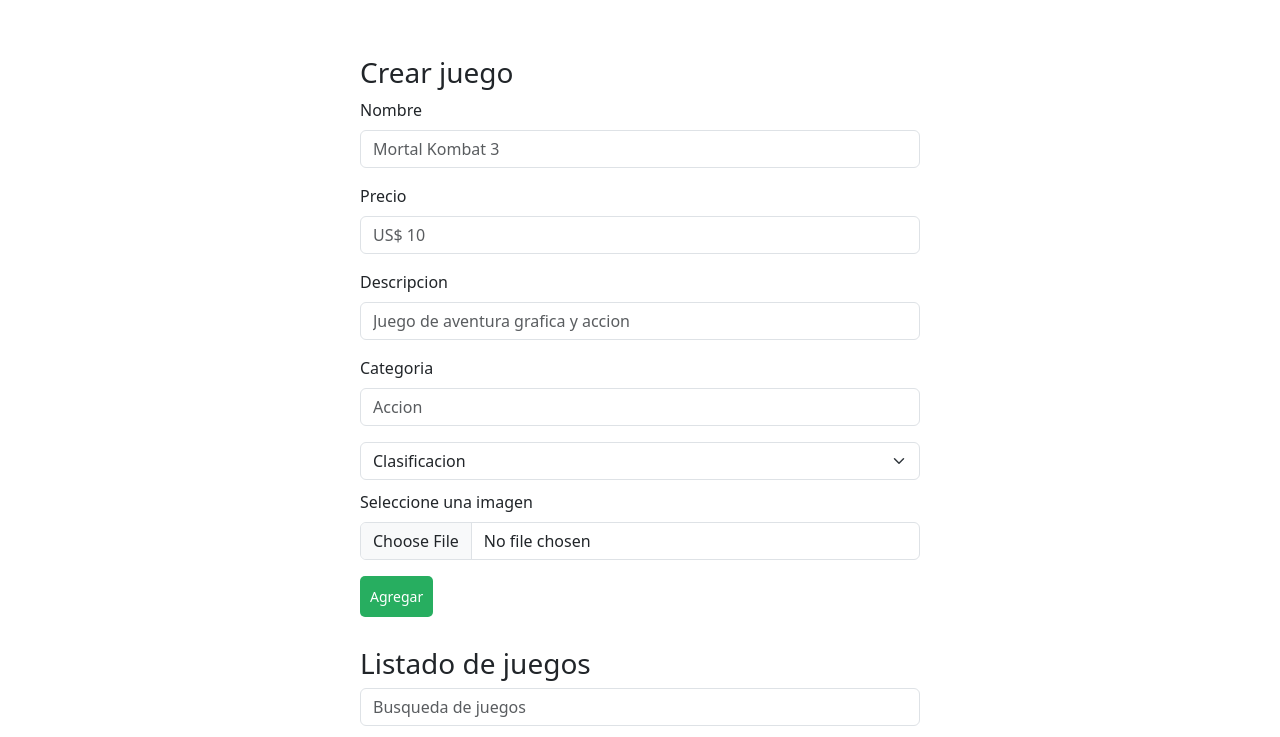
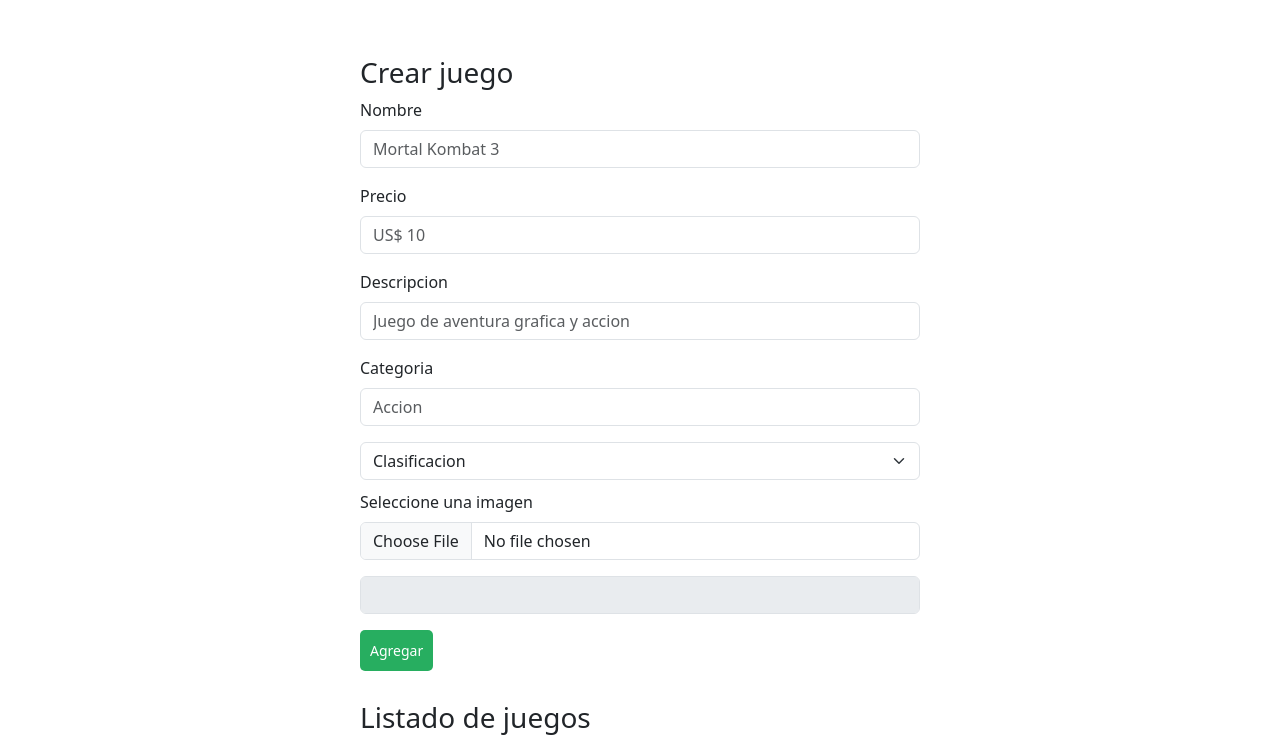
Before and after one commit to Fernando-Bonilla/Obligatorio-grupal-semestre-1---Juli-y-Fer, a website: page trabajo-grupal/pages/admin.html in a window 1280 px wide. Shown: the part 80-817 px from the top of the page. Drawn offline with nearby package versions, Linux system fonts and the light colour scheme.

Commit message:
added a hidden input to be loaded with an ID, if it's empty will create a new game, if not a game will be modified

```diff
--- a/trabajo-grupal/css/styles.css
+++ b/trabajo-grupal/css/styles.css
@@ -296,6 +296,10 @@ button[type="submit"]:hover {
     margin-bottom: 10px;
 }
 
+#input-with-id-game {
+   /* display: none;*/
+}
+
 /*seccion listado de games*/
 td {
     align-content: center;
--- a/trabajo-grupal/js/admin.js
+++ b/trabajo-grupal/js/admin.js
@@ -160,6 +160,8 @@ document.addEventListener('DOMContentLoaded', () => {
             document.getElementById('formGroupExampleInput3').value = game[0].description;
             document.getElementById('formGroupExampleInput4').value = category;
             document.getElementById('select-with-game-clasification').value = clasificacion;
+            //cargamos el id del game en este input que esta con display = none,
+            document.getElementById('input-with-id-game').value = game[0].id;
             //document.getElementById('formFileCreateGame').value = game[0].imgSrc.replace('img/', "");
 
             let title = document.getElementById('title-crear-juego');
@@ -167,7 +169,7 @@ document.addEventListener('DOMContentLoaded', () => {
             let button = document.getElementById('crear-juego');
             button.innerHTML = 'Modificar';
 
-            //Esto hace que al hacer click en el boton modificar, la pagina haga scroll hasta arriba, que es donde esta el formulario con los datos cargagos para modificar
+            //Esto hace que al hacer click en el boton modificar, la pagina haga scroll hasta arriba, que es donde esta el formulario con los datos cargados para modificar
             window.scrollTo({
                 top: 0,
                 behavior: "smooth",
--- a/trabajo-grupal/pages/admin.html
+++ b/trabajo-grupal/pages/admin.html
@@ -52,6 +52,10 @@
                     <label for="formFile" class="form-label">Seleccione una imagen</label>
                     <input class="form-control" type="file" id="formFileCreateGame">
                 </div>
+                <!-- Usamos este input que esta escondido, si esta vacio, entonces se crea un juego nuevo, si tiene un valor entonces va a modificar un juego ya creado -->
+                <div class="mb-3">
+                    <input type="number" disabled class="form-control" id="input-with-id-game" placeholder="">
+                </div>
                 <div>
                     <button id="crear-juego" class="cart-link">Agregar</button>
                 </div>
```
